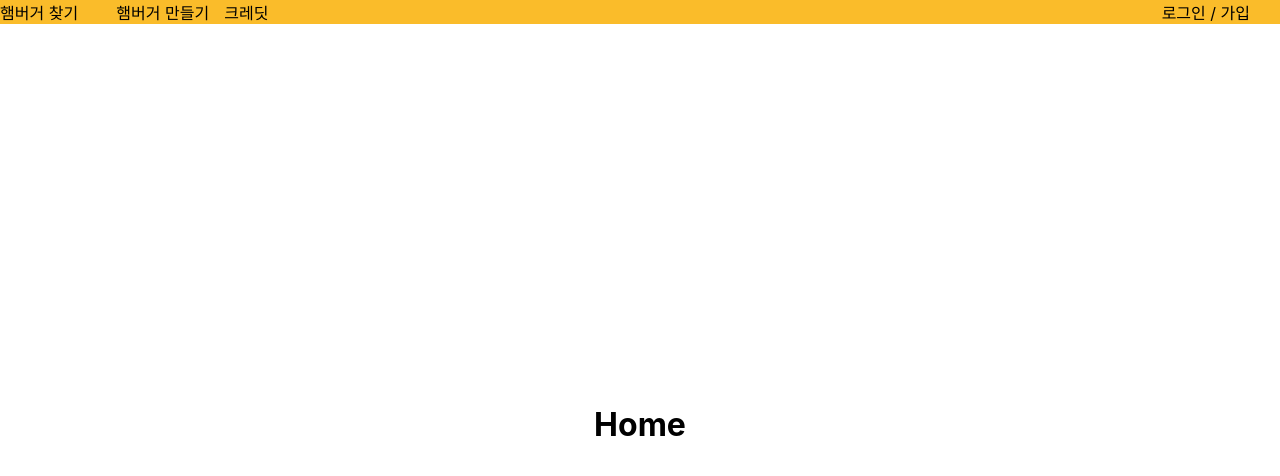
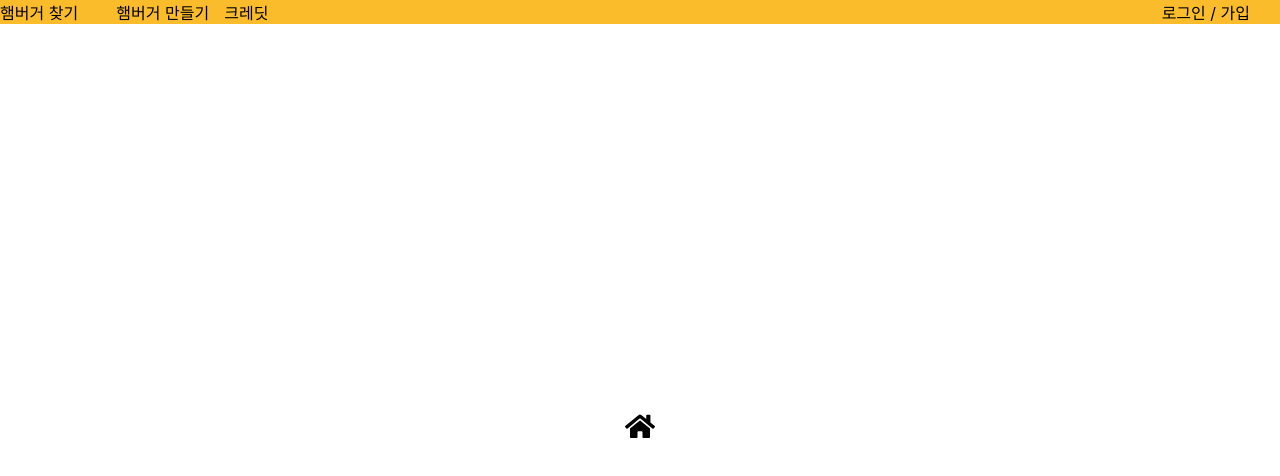
Before and after one commit to babyazalea/find-hamburger, a React (Create React App) app: page / in a window 1280 px wide. Shown: the top 476 px of the page. Built offline with nearby package versions, Linux system fonts and the light colour scheme; a web font is replaced by a local one.

Commit message:
added icon!

```diff
--- a/src/components/Home/Home.js
+++ b/src/components/Home/Home.js
@@ -1,9 +1,11 @@
 import React from "react";
+
+import { icons } from "../../assets/icons/icons";
 
 const Home = () => {
   return (
     <div className="find-hamburger__home">
-      <h1>Home</h1>
+      <h1>{icons("home")}</h1>
     </div>
   );
 };
```
